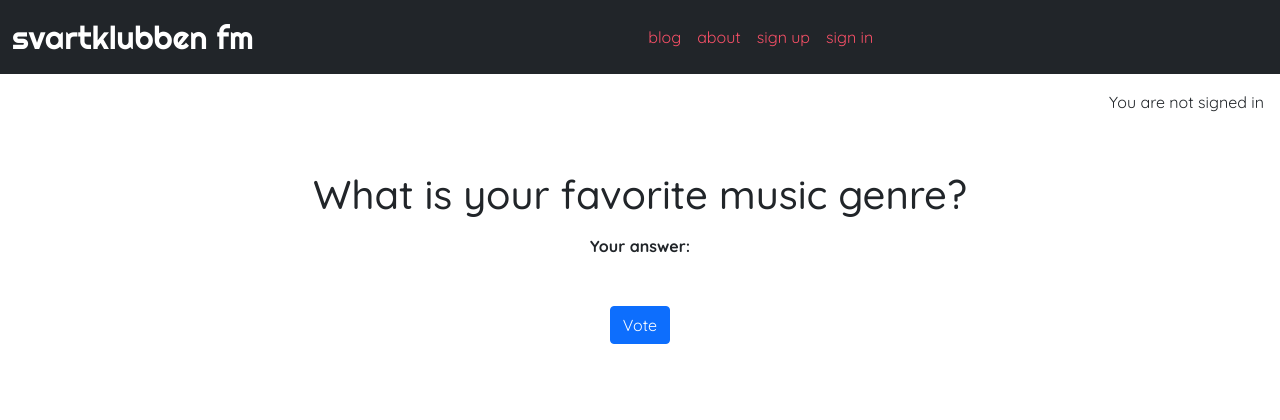
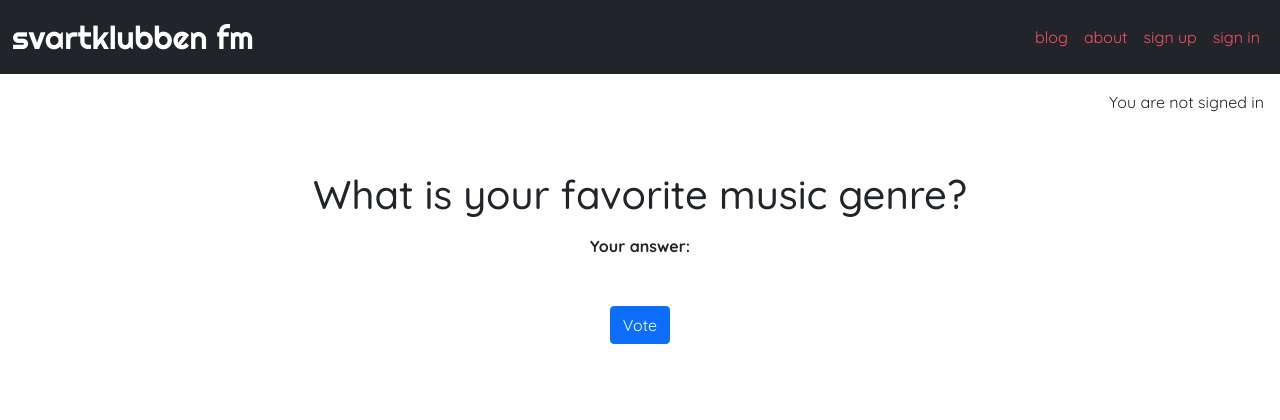
Before and after one commit to luddehs/Svartklubben-FM, a Django app: page /polls/1/ in a window 1280 px wide. Shown: the top 420 px of the page. Run offline with Django 4.2, Linux system fonts and the light colour scheme; data comes from the database, SQL or seed files in the repository; data that the repository does not hold is empty; some libraries are stand-ins or nearby versions.

Commit message:
Push nav items to the right

```diff
--- a/static/css/style.css
+++ b/static/css/style.css
@@ -2,6 +2,8 @@ body {
     background-color: #F9FAFC;
     font-family: Quicksand, sans-serif;
 }
+
+/* Navbar */
 
 .brand {
     font-family: Righteous, sans-serif;
--- a/templates/base.html
+++ b/templates/base.html
@@ -33,14 +33,14 @@
 
     <!-- Navigation -->
     <nav class="navbar navbar-expand-lg navbar-dark bg-dark">
-        <div class="container-fluid d-flex justify-content-between">
-            <a class="navbar-brand brand mx-auto" href="{% url 'home' %}">svartklubben fm</a>
+        <div class="container-fluid nav-margin">
+            <a class="navbar-brand brand" href="{% url 'home' %}">svartklubben fm</a>
             <button class="navbar-toggler" type="button" data-bs-toggle="collapse" data-bs-target="#navbarText"
                 aria-controls="navbarText" aria-expanded="false" aria-label="Toggle navigation">
                 <span class="navbar-toggler-icon"></span>
             </button>
-                <div class="collapse navbar-collapse justify-content-center" id="navbarText">
-                    <ul class="navbar-nav mb-2 mb-lg-0">
+            <div class="collapse navbar-collapse" id="navbarText">
+                <ul class="navbar-nav ms-auto mb-2 mb-lg-0">
                     <li class="nav-item">
                         <a class="nav-link {% if request.path == home_url %}active{% endif %}" aria-current="page"
                             href="{% url 'home' %}">blog</a>
@@ -72,6 +72,7 @@
             </div>
         </div>
     </nav>
+
 
     <main class="flex-shrink-0 main-bg">
         {% if user.is_authenticated %}
```
Also changed, not shown: 1 other file. Lines whose indentation alone changed are shown as unchanged.
